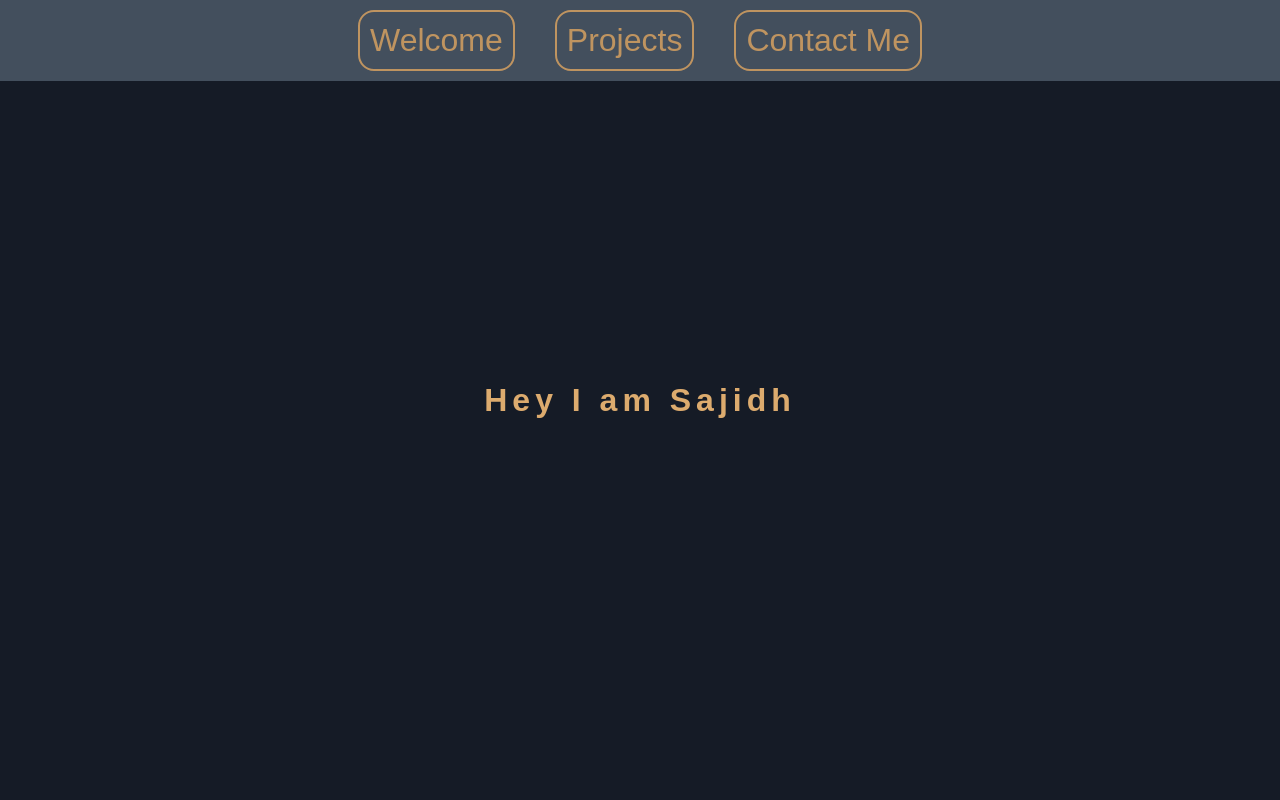
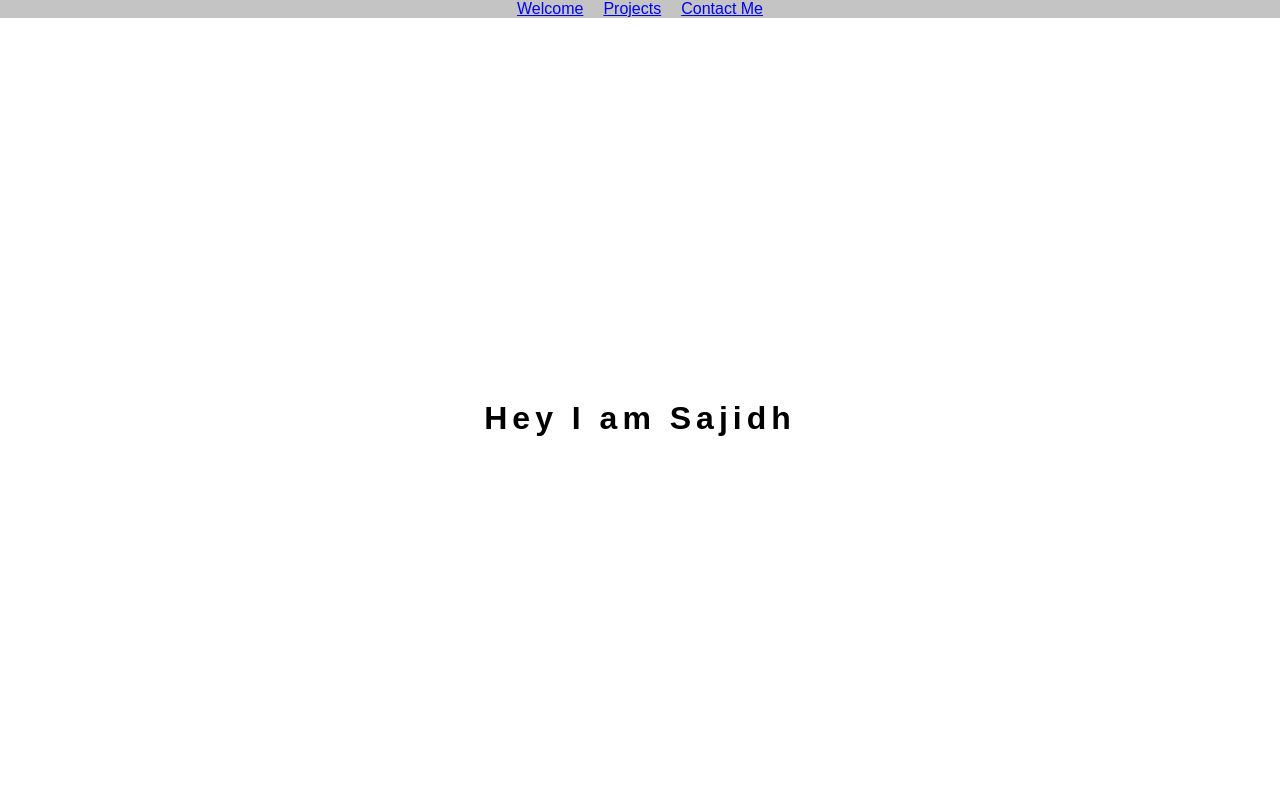
Before and after one commit to saj13h/saj13h.github.io, a plain HTML site: page index.html in a window 1280 px wide. Shown: the top 800 px of the page. Drawn offline with Linux system fonts and the light colour scheme; a web font is replaced by a local one.

Commit message:
layout changes
color changes

```diff
--- a/styles.css
+++ b/styles.css
@@ -1,9 +1,9 @@
 :root{
-  --primaryColor: #DCAB6E;
+  --primaryColor: #000000;
   --primaryColor2: #BF9460;
-  --secondaryColor: #151B26;
-  --secondaryColor2: #434F5D;
-  --secondaryColor3: #2D353F;
+  --secondaryColor: #ffffff;
+  --secondaryColor2: #c4c4c4;
+  --secondaryColor3: #ffffff;
 }
 *{
   box-sizing: border-box;
@@ -55,21 +55,10 @@ h2{
   justify-content: center;
   gap: 20px;
   background-color: var(--secondaryColor2);
-  position: fixed;
-  top:0;
   width: 100%;
 }
 
 #navbar a{
-  font-size: 2rem;
-  gap: 10px;
-  color: var(--primaryColor2);
-  text-decoration: none;
-  border: 2px solid var(--primaryColor2);
-  border-radius: 1rem;
-  padding: 10px;
-  transition: 1s;
-  margin: 10px;
 }
 #navbar a:hover{
   background-color: var(--primaryColor);
@@ -120,20 +109,13 @@ h2{
   margin-bottom: 50px
 }
 .fa{
-  color: white;
+  color: black;
 }
 .contact-box{
   margin: auto 20px
 }
 .contact-box a{
-  color: white;
-  text-decoration: none;
-  border: 2px solid var(--primaryColor);
-  background-color: none;
-  font-size:2rem;
-  padding: 1rem;
-  border-radius: 1rem;
-  transition: 1s;
+  color: black;
 }
 
 .contact-box a:hover{
```
